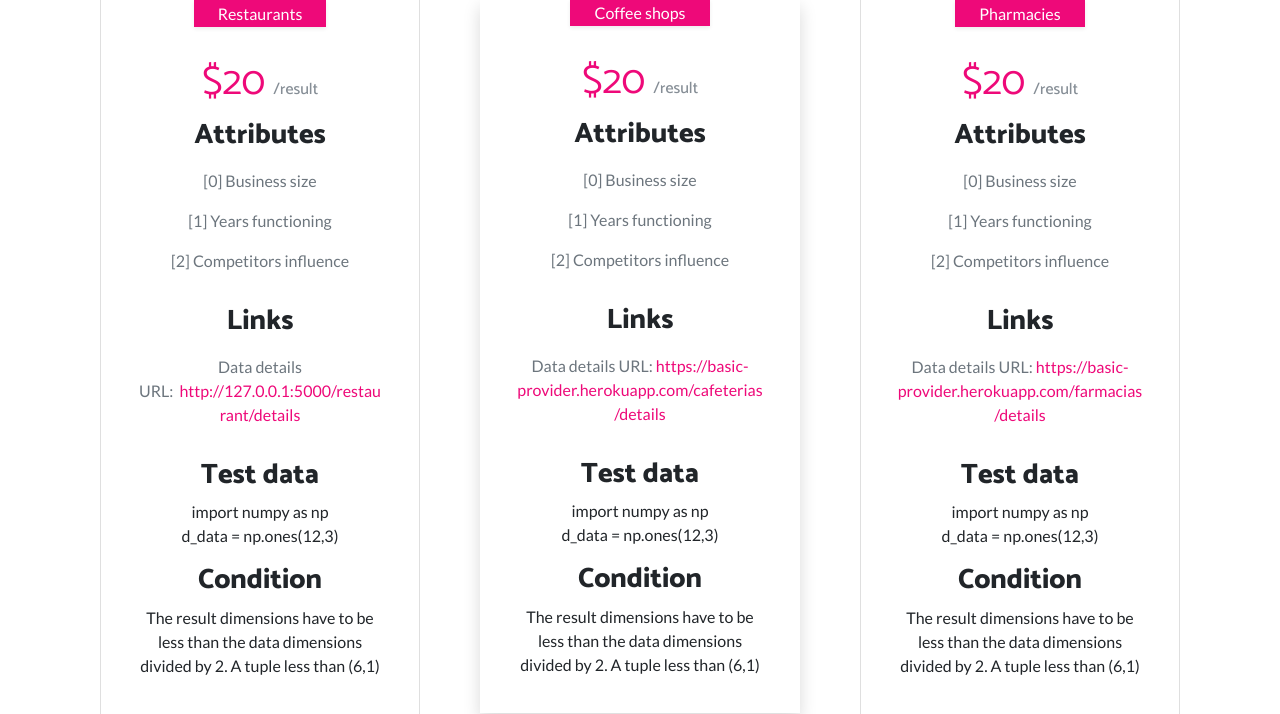
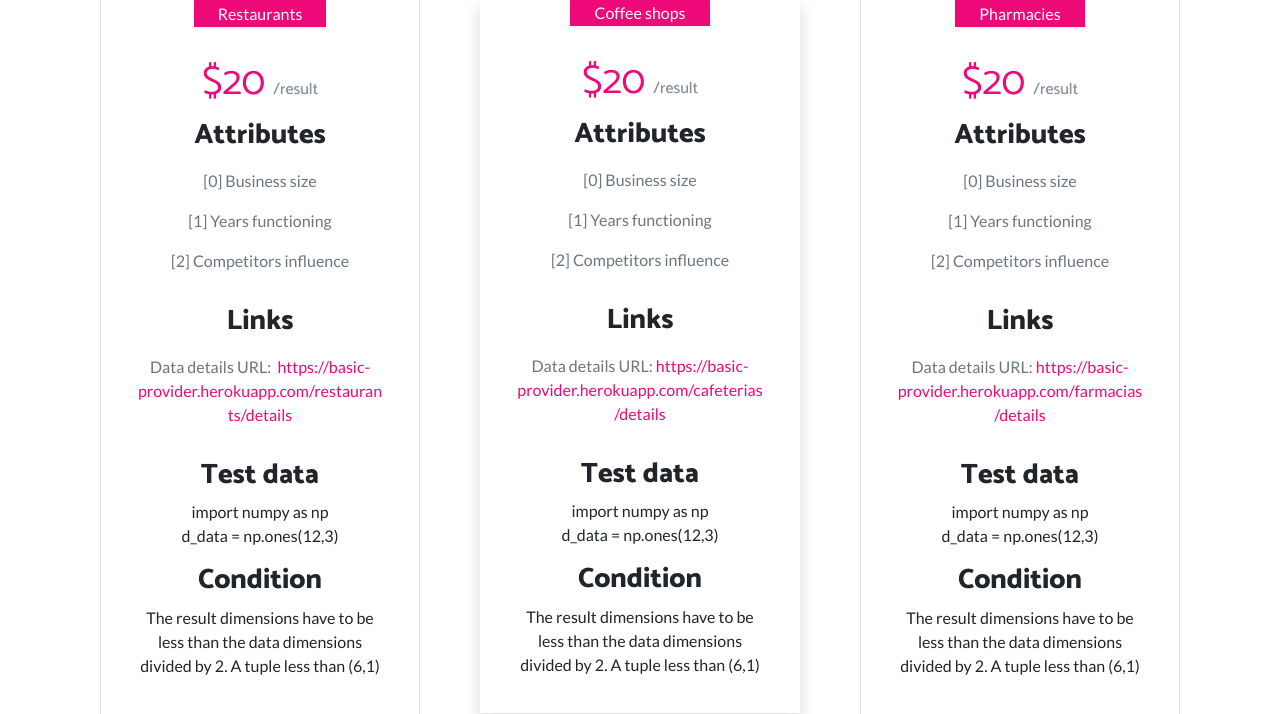
Before and after one commit to NicoSerranoP/HEsystem, a Flask app: page /data in a window 1280 px wide. Shown: the part 539-1253 px from the top of the page. Run offline with Flask 2, Linux system fonts and the light colour scheme; parts of the project's set-up code (start-up, migrations or seed data) failed here and were passed over; some libraries are stand-ins or nearby versions.

Commit message:
before video

```diff
--- a/app.py
+++ b/app.py
@@ -1,3 +1,4 @@
+# HESystem server application
 from flask import Flask, request, jsonify, render_template
 from json import loads
 import syft as sy
@@ -20,8 +21,8 @@ pub, pri = sy.keygen()
 pending_confirmation = []
 meta_link, test_link, test_result_link, data_link, result_link, num_rows, value, expiration_time, condition = sv.retrieve_contract_info()
 contract_data = sv.ContractData(value, expiration_time, meta_link, test_link, test_result_link, data_link, result_link)
-contract_deployed = contract_data.deploy_contract(web3, my_address, private_key)
-#contract_deployed = contract_data.use_contract(web3, '0x157c7e9D93Bc09608f852836b3C82219de203c79')
+#contract_deployed = contract_data.deploy_contract(web3, my_address, private_key)
+contract_deployed = contract_data.use_contract(web3, '0x4cFcb6ae55A51299901F921090AaCabe067a05e6')
 print('Contract address: ' + contract_deployed.address)
 
 # Restaurant Routes
@@ -86,6 +87,7 @@ def restaurantsdata():
         cur.close()
         array = np.array(restaurants)
         tensor = torch.Tensor(array)
+        global pub
         tensor_encrypted = tensor.encrypt(protocol="paillier", public_key=pub)
         tensor_obj = sv.serialize_paillier(tensor_encrypted)
         global pending_confirmation
@@ -104,7 +106,7 @@ def restaurantstest():
     tensor_obj = sv.serialize_paillier(tensor_encrypted)
 
     return enc.encode(tensor_obj)
-@app.route('/restaurant/details', methods=['GET'])
+@app.route('/restaurants/details', methods=['GET'])
 def restaurantsdetails():
     print('Contract details have been requested')
     data = {
--- a/info/contract_info.txt
+++ b/info/contract_info.txt
@@ -1,8 +1,8 @@
-meta_link:http://127.0.0.1:5000/restaurants/details
-test_link:http://127.0.0.1:5000/restaurants/test
-test_result_link:http://127.0.0.1:5000/restaurants/test/result
-data_link:http://127.0.0.1:5000/restaurants/data
-result_link:http://127.0.0.1:5000/restaurants/data/result
+meta_link:https://basic-provider.herokuapp.com/restaurants/details
+test_link:https://basic-provider.herokuapp.com/restaurants/test
+test_result_link:https://basic-provider.herokuapp.com/restaurants/test/result
+data_link:https://basic-provider.herokuapp.com/restaurants/data
+result_link:https://basic-provider.herokuapp.com/restaurants/data/result
 num_rows:(12,3)
 value:20
 expiration_time:10
--- a/templates/data.html
+++ b/templates/data.html
@@ -49,7 +49,7 @@
                             </ul>
                             <h3>Links</h3>
                             <ul class="list-unstyled mb-4">
-                                <li>Data details URL:&nbsp;&nbsp;<a href="http://127.0.0.1:5000/restaurant/details">http://127.0.0.1:5000/restaurant/details</a><br></li>
+                                <li>Data details URL:&nbsp;&nbsp;<a href="https://basic-provider.herokuapp.com/restaurants/details">https://basic-provider.herokuapp.com/restaurants/details</a><br></li>
                             </ul>
                             <h3>Test data</h3>
                             <p style="margin-bottom: 0px;">import numpy as np</p>
```
Also changed, not shown: requirements.txt (added, +76 -0 lines).
